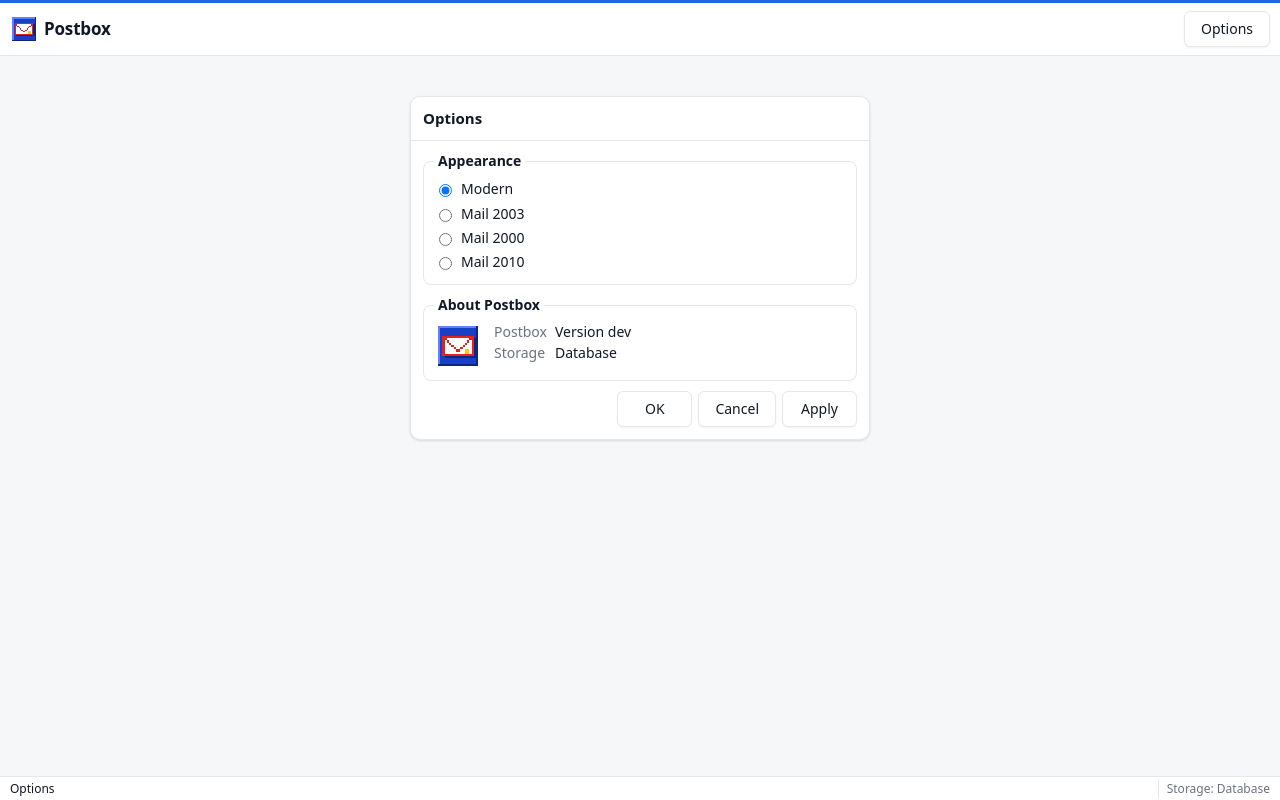
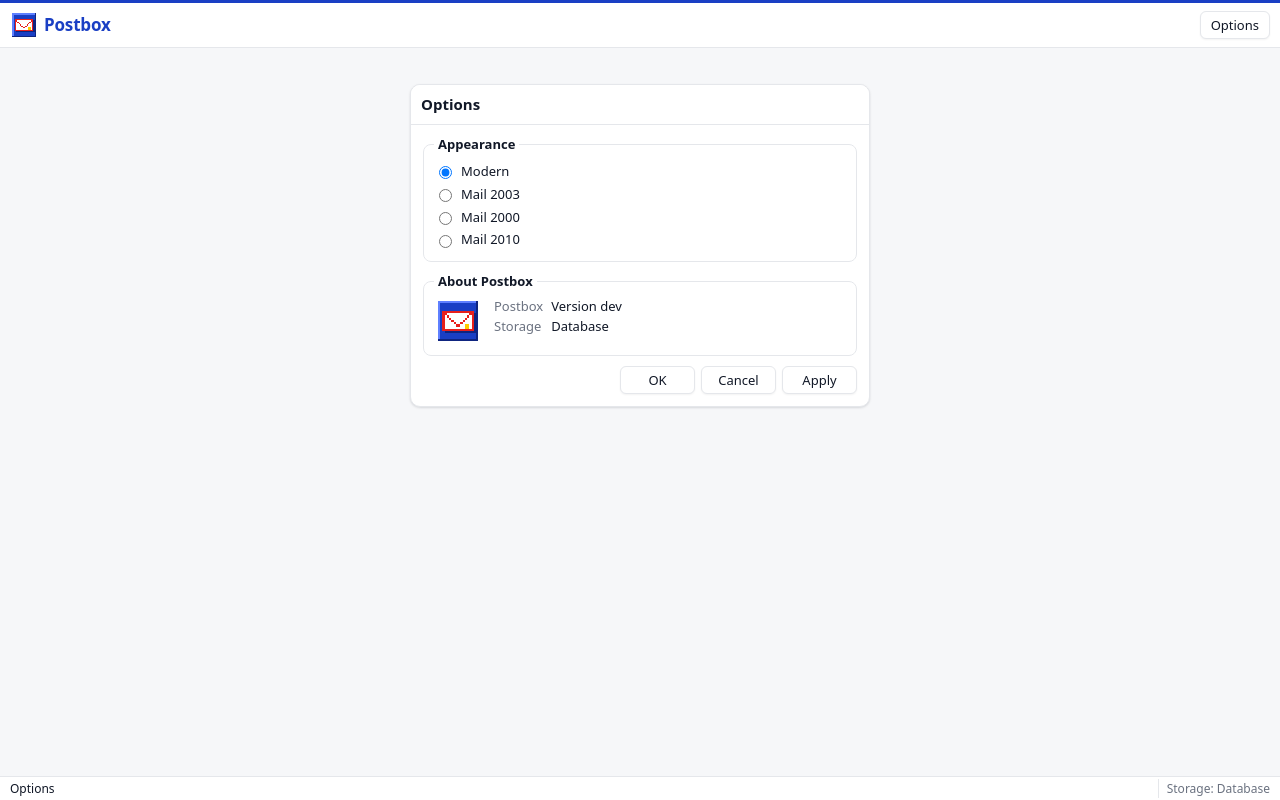
Before and after one commit to terminalkitten/django-postbox, a Django app: page /dev/inbox/settings/ in a window 1280 px wide. Run offline with Django 4.2, Linux system fonts and the light colour scheme; the visitor is signed in with stand-in values (Sample User, id 1).

Commit message:
Polish modern: logo blue, denser buttons and compact layout

```diff
--- a/src/django_postbox/static/postbox/themes/modern.css
+++ b/src/django_postbox/static/postbox/themes/modern.css
@@ -1,4 +1,4 @@
-/* Theme: modern. Rounded cards, soft shadows, blue accents, light and dark */
+/* Theme: modern. Rounded cards, soft shadows, the logo's blue, light and dark */
 :root {
   --pb-bg: #f6f7f9;
   --pb-surface: #ffffff;
@@ -7,17 +7,17 @@
   --pb-muted: #6b7280;
   --pb-border: #e5e7eb;
   --pb-rule: #f0f1f3;
-  --pb-link: #1d4ed8;
-  --pb-accent: #2563eb;
-  --pb-accent-soft: #eff6ff;
-  --pb-select: #eff6ff;
+  --pb-link: #1a3fc4;
+  --pb-accent: #1a3fc4;
+  --pb-accent-soft: #eaeefb;
+  --pb-select: #eaeefb;
   --pb-select-text: #111827;
   --pb-hover: #f3f4f6;
   --pb-danger: #dc2626;
   --pb-radius: 10px;
   --pb-shadow: 0 1px 2px rgba(16, 24, 40, 0.06), 0 1px 3px rgba(16, 24, 40, 0.08);
   --pb-shadow-sm: 0 1px 2px 0 rgba(0, 0, 0, 0.05);
-  --pb-header-height: 56px;
+  --pb-header-height: 48px;
   --pb-font: ui-sans-serif, system-ui, -apple-system, "Segoe UI", Roboto, sans-serif;
   --pb-mono: ui-monospace, SFMono-Regular, Menlo, monospace;
   color-scheme: light dark;
@@ -32,10 +32,10 @@
     --pb-muted: #9ca3af;
     --pb-border: #262a33;
     --pb-rule: #20242c;
-    --pb-link: #93c5fd;
-    --pb-accent: #60a5fa;
-    --pb-accent-soft: #172554;
-    --pb-select: #172554;
+    --pb-link: #8ba3ff;
+    --pb-accent: #5f80ff;
+    --pb-accent-soft: #151f4d;
+    --pb-select: #151f4d;
     --pb-select-text: #e5e7eb;
     --pb-hover: #1d212a;
     --pb-danger: #f87171;
@@ -44,9 +44,9 @@
   }
 }
 
-body { font-size: 14px; }
+body { font-size: 13px; }
 
-/* Light top bar with a thin blue accent line */
+/* Light top bar with a thin line and the name in the logo's blue */
 .pb-header {
   background: var(--pb-surface);
   border-top: 3px solid var(--pb-accent);
@@ -54,17 +54,19 @@
   color: var(--pb-text);
 }
 .pb-header .pb-muted { color: var(--pb-muted); }
+/* "Postbox" in the logo's blue */
+.pb-header .pb-brand { color: var(--pb-accent); }
 .pb-brand { font-size: 17px; font-weight: 650; letter-spacing: -0.01em; }
 .pb-brand img { width: 28px; height: 28px; }
 
-.pb-main { padding: 16px; }
+.pb-main { padding: 12px; }
 .pb-card { border: 1px solid var(--pb-border); border-radius: var(--pb-radius); box-shadow: var(--pb-shadow); overflow: hidden; }
 
 .pb-bar,
-.pb-overview-header { background: var(--pb-surface); border-bottom-color: var(--pb-border); font-weight: 600; min-height: 44px; padding: 6px 12px; }
+.pb-overview-header { background: var(--pb-surface); border-bottom-color: var(--pb-border); font-weight: 600; min-height: 40px; padding: 4px 10px; }
 .pb-title { font-size: 15px; font-weight: 600; }
 
-.pb-row { padding: 10px 12px; border-bottom-color: var(--pb-rule); }
+.pb-row { padding: 6px 12px; border-bottom-color: var(--pb-rule); }
 .pb-address { font-weight: 500; }
 .pb-badge {
   min-width: 24px;
@@ -77,21 +79,21 @@
   text-align: center;
 }
 
-.pb-list-item { margin: 2px 6px; padding: 8px 10px; border: 0; border-radius: 8px; }
+.pb-list-item { margin: 1px 4px; padding: 5px 8px; border: 0; border-radius: 6px; line-height: 1.35; }
 .pb-list-item[aria-current] { box-shadow: inset 3px 0 var(--pb-accent); }
 
-/* Buttons in the shadcn/ui new-york style: 36px tall, 6px corners, a crisp small shadow */
+/* Buttons in the shadcn/ui new-york style, dense: 28px tall, 6px corners, a crisp small shadow */
 .pb-button {
   display: inline-flex;
   align-items: center;
   justify-content: center;
-  height: 36px;
-  padding: 0 16px;
+  height: 28px;
+  padding: 0 10px;
   border: 1px solid var(--pb-border);
   border-radius: 6px;
   background: var(--pb-surface);
   color: var(--pb-text);
-  font-size: 14px;
+  font-size: 13px;
   font-weight: 500;
   line-height: 1;
   white-space: nowrap;
@@ -103,8 +105,8 @@
 .pb-button-danger { color: var(--pb-danger); }
 
 .pb-search {
-  height: 36px;
-  padding: 0 12px;
+  height: 28px;
+  padding: 0 9px;
   border: 1px solid var(--pb-border);
   border-radius: 6px;
   background: var(--pb-surface);
@@ -115,13 +117,13 @@
 
 .pb-pagination { padding: 10px; background: var(--pb-surface); border-top: 1px solid var(--pb-rule); }
 
-.pb-detail-header { padding: 16px; background: var(--pb-surface); border-bottom-color: var(--pb-border); }
-.pb-detail-header .pb-title { font-size: 20px; }
+.pb-detail-header { padding: 12px 14px; background: var(--pb-surface); border-bottom-color: var(--pb-border); }
+.pb-detail-header .pb-title { font-size: 17px; }
 .pb-meta dt { color: var(--pb-muted); font-weight: 500; }
 
 /* Segmented-control tabs */
-.pb-tabs { gap: 4px; padding: 10px 16px; background: var(--pb-surface); border-bottom-color: var(--pb-border); }
-.pb-tabs a { margin: 0; padding: 5px 12px; border: 0; border-radius: 999px; color: var(--pb-muted); font-weight: 500; }
+.pb-tabs { gap: 2px; padding: 6px 12px; background: var(--pb-surface); border-bottom-color: var(--pb-border); }
+.pb-tabs a { margin: 0; padding: 3px 10px; border: 0; border-radius: 999px; color: var(--pb-muted); font-weight: 500; }
 .pb-tabs a:hover { background: var(--pb-hover); color: var(--pb-text); }
 .pb-tabs a[aria-selected="true"] { background: var(--pb-accent-soft); color: var(--pb-accent); }
 
```
Also changed, not shown: 13 other files.
